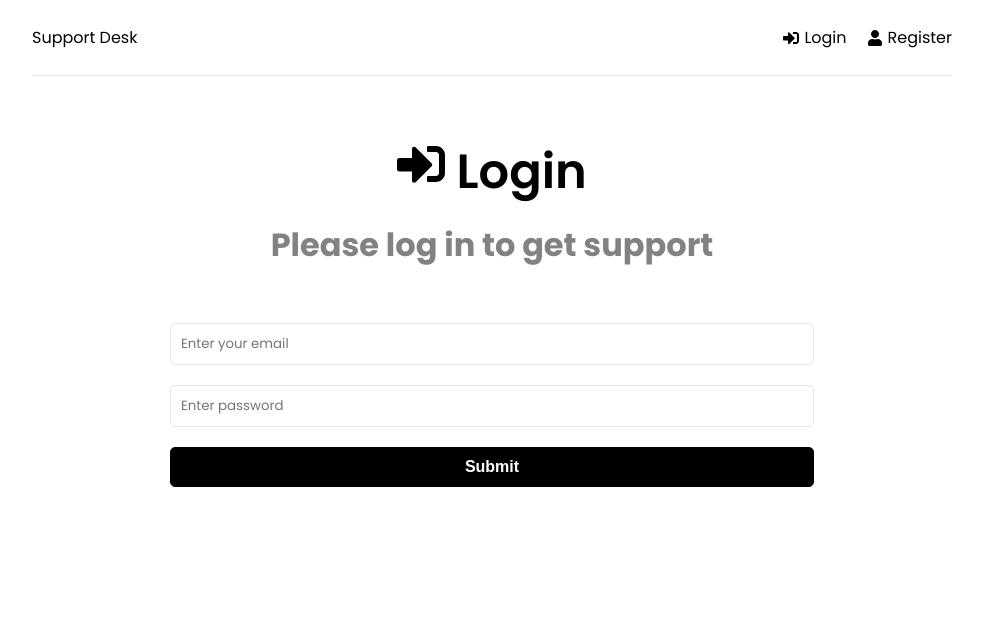
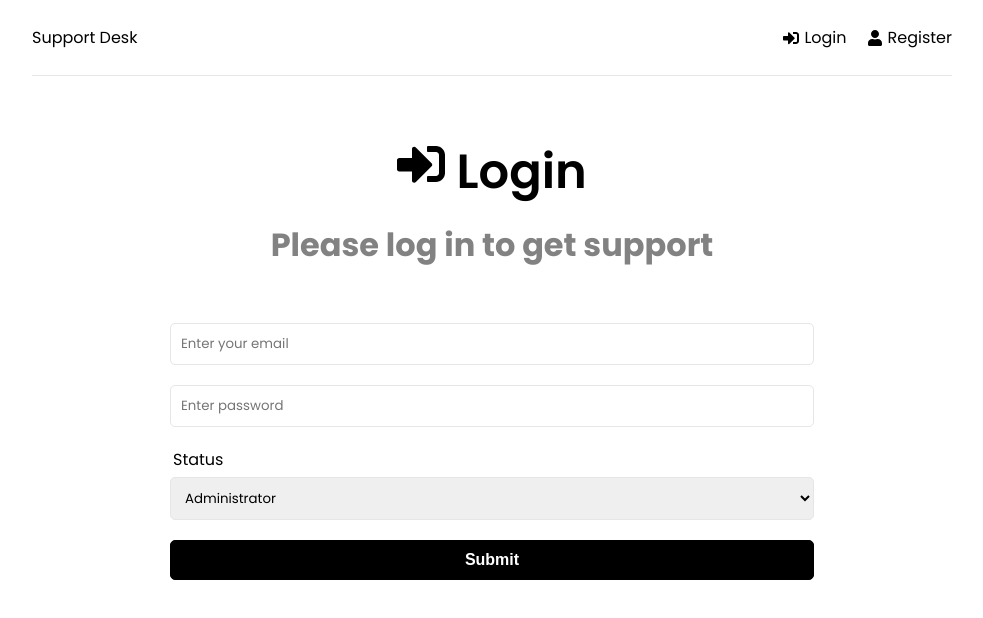
Before and after one commit to Catevika/support-desk, a React (Create React App) app in the folder frontend/: page /login in a window 1280 px wide. Shown: the top 618 px of the page, without its empty margins (148-1131 px from the left). Built offline with nearby package versions, Linux system fonts and the light colour scheme.

Commit message:
Add isAdmin

```diff
--- a/frontend/src/features/auth/authSlice.js
+++ b/frontend/src/features/auth/authSlice.js
@@ -9,7 +9,8 @@ const initialState = {
 	isError: false,
 	isSuccess: false,
 	isLoading: false,
-	message: ''
+	message: '',
+	isAdmin: ''
 };
 
 // * Register new user
--- a/frontend/src/pages/Login.jsx
+++ b/frontend/src/pages/Login.jsx
@@ -9,10 +9,11 @@ import Spinner from '../components/Spinner';
 function Login() {
 	const [formData, setFormData] = useState({
 		email: '',
-		password: ''
+		password: '',
+		isAdmin: ''
 	});
 
-	const { email, password } = formData;
+	const { email, password, isAdmin } = formData;
 
 	const dispatch = useDispatch();
 	const navigate = useNavigate();
@@ -46,7 +47,8 @@ function Login() {
 
 		const userData = {
 			email,
-			password
+			password,
+			isAdmin
 		};
 
 		dispatch(login(userData));
@@ -94,6 +96,22 @@ function Login() {
 						/>
 					</div>
 					<div className='form-group'>
+						<label htmlFor='isAdmin'>Status</label>
+						<select
+							name='isAdmin'
+							id='isAdmin'
+							value={isAdmin}
+							onChange={onChange}
+							required
+						>
+							<option disabled value='Select...'>
+								Select...
+							</option>
+							<option value='Administrator'>Administrator</option>
+							<option value='Employee'>Employee</option>
+						</select>
+					</div>
+					<div className='form-group'>
 						<button className='btn btn-block'>Submit</button>
 					</div>
 				</form>
```
Also changed, not shown: 2 other files (tests, documents, lock files or other folders).
